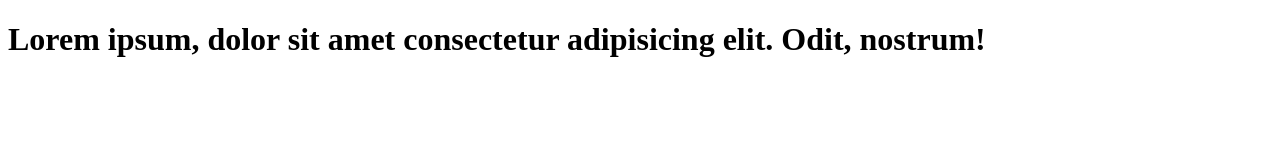
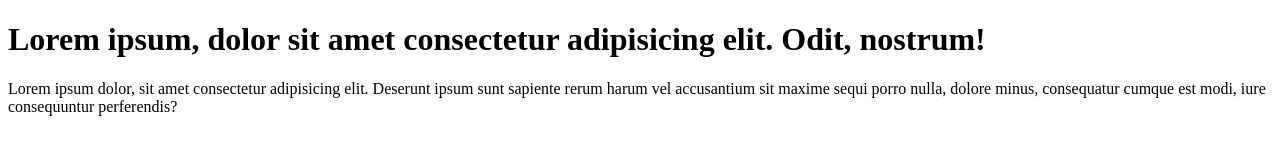
Before and after one commit to gitsofakshay/learn-git, a plain HTML site: page index.html in a window 1280 px wide. Drawn offline with Linux system fonts and the light colour scheme.

Commit message:
add paragraph to index

```diff
--- a/index.html
+++ b/index.html
@@ -7,5 +7,6 @@
 </head>
 <body>
     <h1>Lorem ipsum, dolor sit amet consectetur adipisicing elit. Odit, nostrum!</h1>
+    <p>Lorem ipsum dolor, sit amet consectetur adipisicing elit. Deserunt ipsum sunt sapiente rerum harum vel accusantium sit maxime sequi porro nulla, dolore minus, consequatur cumque est modi, iure consequuntur perferendis?</p>
 </body>
 </html>
```
